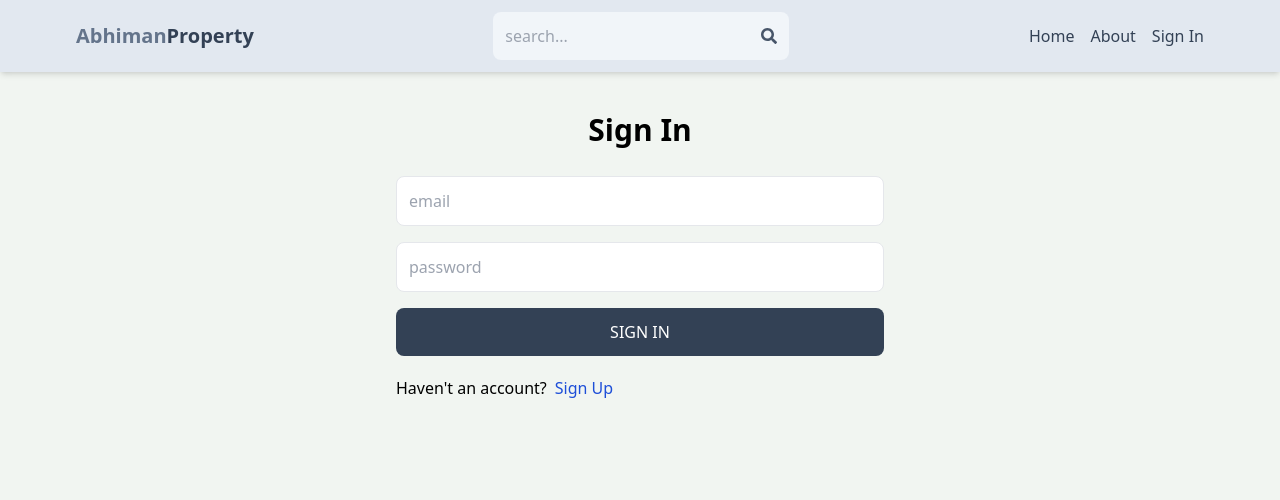
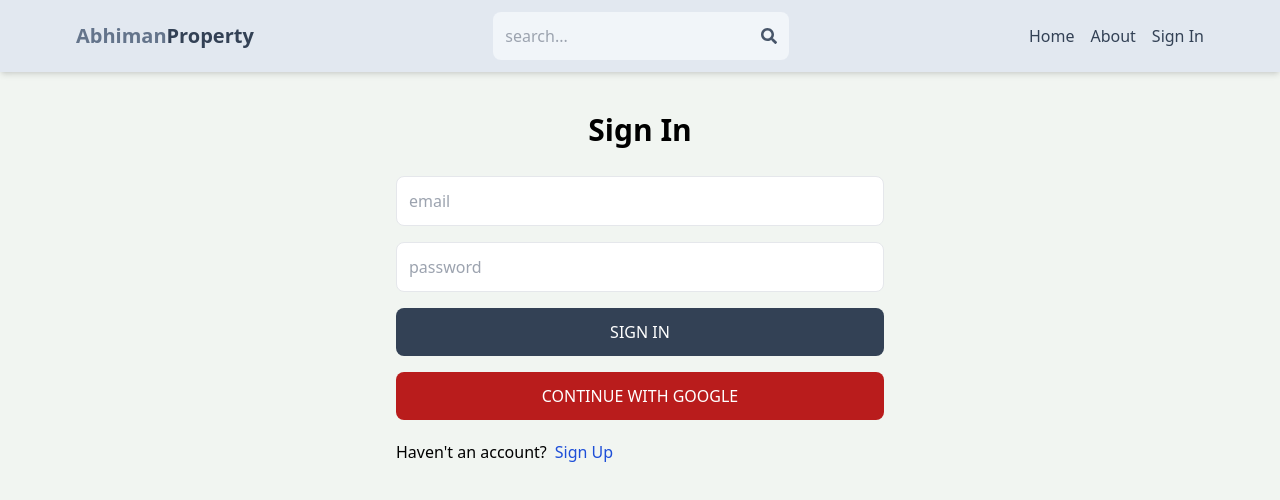
Before and after one commit to abhimax/mern-property, a React (Vite) app in the folder client/: page /sign-in in a window 1280 px wide. Shown: the top 500 px of the page. Built offline with nearby package versions, Linux system fonts and the light colour scheme; no server answers.

Commit message:
feat: add google Oauth

```diff
--- a/client/package.json
+++ b/client/package.json
@@ -11,6 +11,7 @@
   },
   "dependencies": {
     "@reduxjs/toolkit": "^1.9.7",
+    "firebase": "^10.7.0",
     "react": "^18.2.0",
     "react-dom": "^18.2.0",
     "react-icons": "^4.12.0",
--- /dev/null
+++ b/client/src/components/OAuth.jsx
@@ -0,0 +1,41 @@
+import { GoogleAuthProvider, getAuth, signInWithPopup } from "firebase/auth";
+import { app } from "../firebase";
+import { useDispatch } from "react-redux";
+import { signInSuccess } from "../redux/user/userSlice";
+function OAuth() {
+  const dispatch = useDispatch();
+  const googleHandleClick = async () => {
+    try {
+      const provider = new GoogleAuthProvider();
+      const auth = getAuth(app);
+      const result = await signInWithPopup(auth, provider);
+      console.log(result);
+      const res = await fetch("/api/auth/google", {
+        method: "POST",
+        headers: {
+          "Content-Type": "application/json",
+        },
+        body: JSON.stringify({
+          name: result.user.displayName,
+          email: result.user.email,
+          photo: result.user.photoURL,
+        }),
+      });
+      const data = await res.json();
+      console.log(data);
+      dispatch(signInSuccess(data));
+    } catch (error) {
+      console.log("couldn't sign in with google");
+    }
+  };
+  return (
+    <button
+      type="button"
+      className="bg-red-700 text-white p-3 rounded-lg uppercase hover:opacity-95 disabled:opacity-80"
+      onClick={googleHandleClick}
+    >
+      Continue with google
+    </button>
+  );
+}
+export default OAuth;
--- /dev/null
+++ b/client/src/firebase.js
@@ -0,0 +1,17 @@
+// Import the functions you need from the SDKs you need
+import { initializeApp } from "firebase/app";
+// TODO: Add SDKs for Firebase products that you want to use
+// https://firebase.google.com/docs/web/setup#available-libraries
+
+// Your web app's Firebase configuration
+const firebaseConfig = {
+  apiKey: import.meta.env.VITE_FIREBASE_API_KEY,
+  authDomain: "mern-property-dc4fa.firebaseapp.com",
+  projectId: "mern-property-dc4fa",
+  storageBucket: "mern-property-dc4fa.appspot.com",
+  messagingSenderId: "176072949506",
+  appId: "1:176072949506:web:187c938af863be65e18c1b",
+};
+
+// Initialize Firebase
+export const app = initializeApp(firebaseConfig);
--- a/client/src/pages/SignIn.jsx
+++ b/client/src/pages/SignIn.jsx
@@ -6,6 +6,7 @@
   signInStart,
   signInSuccess,
 } from "../redux/user/userSlice";
+import OAuth from "../components/OAuth";
 
 function SignIn() {
   const [formData, setFormData] = useState({});
@@ -64,6 +65,7 @@
         >
           {loading ? "Loading..." : "Sign In"}
         </button>
+        <OAuth />
       </form>
       <div className="flex gap-2 mt-5">
         <p>Haven't an account?</p>
--- a/client/src/pages/SignUp.jsx
+++ b/client/src/pages/SignUp.jsx
@@ -1,5 +1,6 @@
 import { useState } from "react";
 import { Link, useNavigate } from "react-router-dom";
+import OAuth from "../components/OAuth";
 
 function SignUp() {
   const [formData, setFormData] = useState({});
@@ -70,6 +71,7 @@
         >
           {loading ? "Loading..." : "Sign UP"}
         </button>
+        <OAuth />
       </form>
       <div className="flex gap-2 mt-5">
         <p>Have an account?</p>
```
Also changed, not shown: 1 other file (tests, documents, lock files or other folders).
